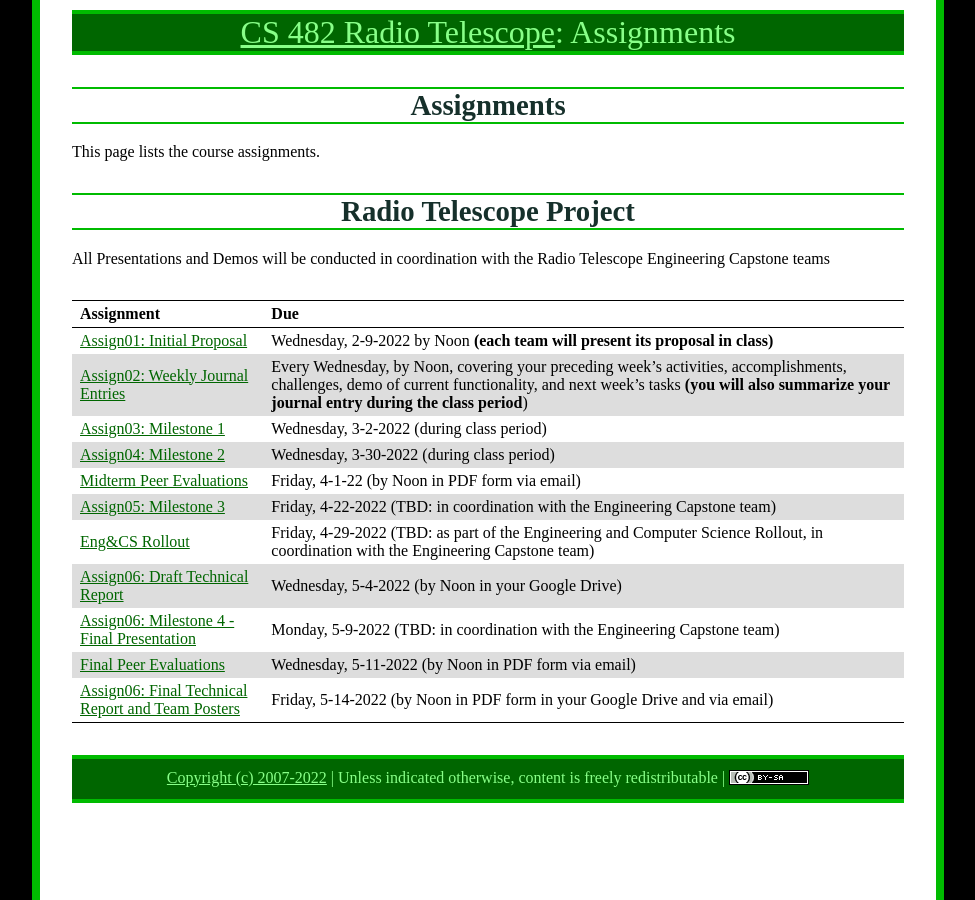
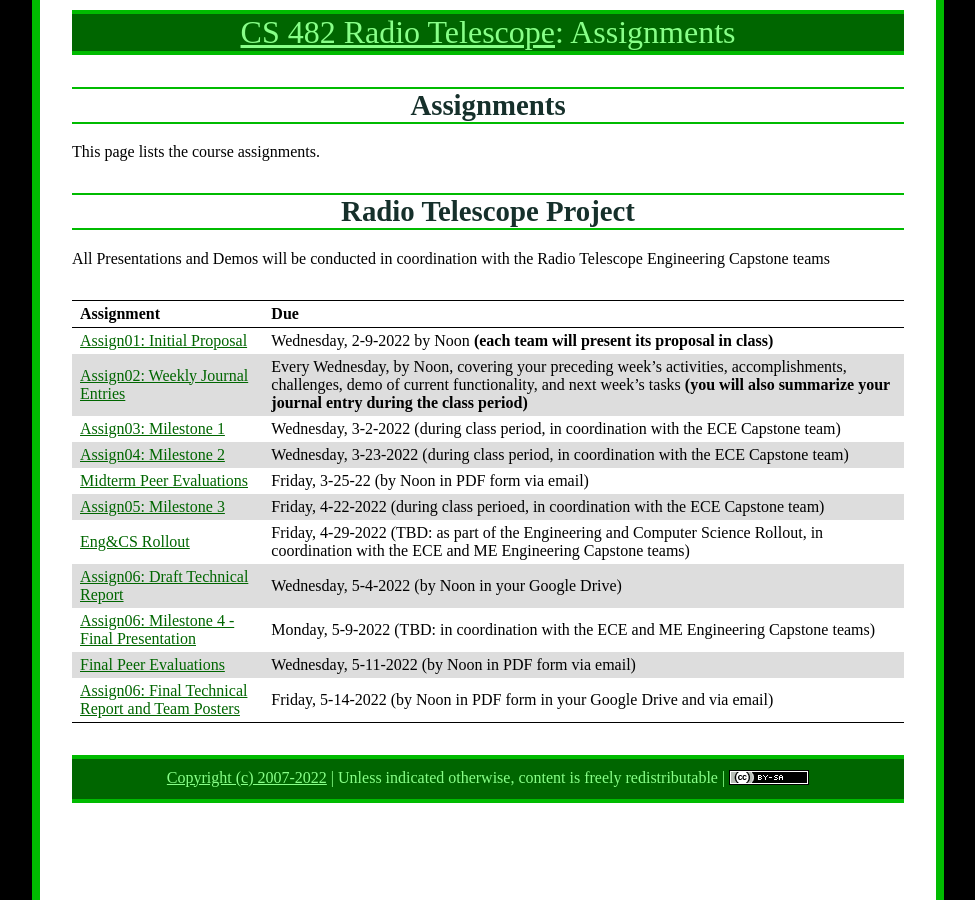
Before and after one commit to ycpcs/cs482-spring2022-RT, a Jekyll site: the page built from assign/index.md, in a window 1280 px wide. Shown: the whole page, without its empty margins (152-1127 px from the left). Built offline with Jekyll 4.4.1, drawn with Linux system fonts in a browser that asks for light colours.

Commit message:
edits and updates

```diff
--- a/assign/index.md
+++ b/assign/index.md
@@ -13,14 +13,14 @@ All Presentations and Demos will be conducted in coordination with the Radio Tel
 Assignment | Due
 ---------- | ---
 [Assign01: Initial Proposal](assign01.html) | Wednesday, 2-9-2022 by Noon **(each team will present its proposal in class)**
-[Assign02: Weekly Journal Entries](assign02.html) | Every Wednesday, by Noon, covering your preceding week's activities, accomplishments, challenges, demo of current functionality, and next week's tasks **(you will also summarize your journal entry during the class period**)
-[Assign03: Milestone 1](assign03.html) | Wednesday, 3-2-2022 (during class period)
-[Assign04: Milestone 2](assign04.html) | Wednesday, 3-30-2022 (during class period)
-[Midterm Peer Evaluations](PeerEval-RadioTelescope-Sp21-midterm.pdf) | Friday, 4-1-22 (by Noon in PDF form via email)
-[Assign05: Milestone 3](assign05.html) | Friday, 4-22-2022 (TBD: in coordination with the Engineering Capstone team)
-[Eng&CS Rollout](assign05-expo.html) | Friday, 4-29-2022 (TBD: as part of the Engineering and Computer Science Rollout, in coordination with the Engineering Capstone team)
+[Assign02: Weekly Journal Entries](assign02.html) | Every Wednesday, by Noon, covering your preceding week's activities, accomplishments, challenges, demo of current functionality, and next week's tasks **(you will also summarize your journal entry during the class period)**
+[Assign03: Milestone 1](assign03.html) | Wednesday, 3-2-2022 (during class period, in coordination with the ECE Capstone team)
+[Assign04: Milestone 2](assign04.html) | Wednesday, 3-23-2022 (during class period, in coordination with the ECE Capstone team)
+[Midterm Peer Evaluations](PeerEval-RadioTelescope-Sp22-midterm.pdf) | Friday, 3-25-22 (by Noon in PDF form via email)
+[Assign05: Milestone 3](assign05.html) | Friday, 4-22-2022 (during class perioed, in coordination with the ECE Capstone team)
+[Eng&CS Rollout](assign05-expo.html) | Friday, 4-29-2022 (TBD: as part of the Engineering and Computer Science Rollout, in coordination with the ECE and ME Engineering Capstone teams)
 [Assign06: Draft Technical Report](assign06.html) | Wednesday, 5-4-2022 (by Noon in your Google Drive)
-[Assign06: Milestone 4 - Final Presentation](assign06.html) | Monday, 5-9-2022 (TBD: in coordination with the Engineering Capstone team)
+[Assign06: Milestone 4 - Final Presentation](assign06.html) | Monday, 5-9-2022 (TBD: in coordination with the ECE and ME Engineering Capstone teams)
 [Final Peer Evaluations](PeerEval-RadioTelescope-Sp21-final.pdf) | Wednesday, 5-11-2022 (by Noon in PDF form via email)
 [Assign06: Final Technical Report and Team Posters](assign06.html) | Friday, 5-14-2022 (by Noon in PDF form in your Google Drive and via email)
 
```
Also changed, not shown: assign/assign01.md (+3 -1 lines), assign/assign06.md (+2 -2 lines), index.md (+6 -6 lines), syllabus.md (+3 -5 lines).
